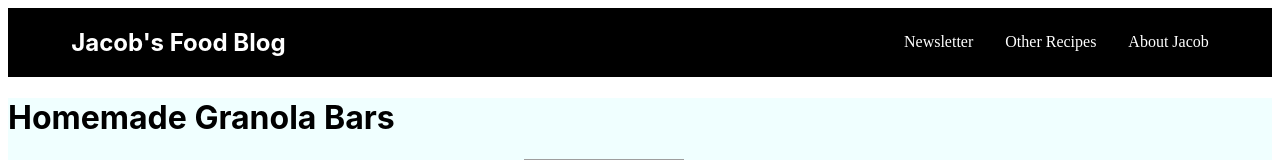
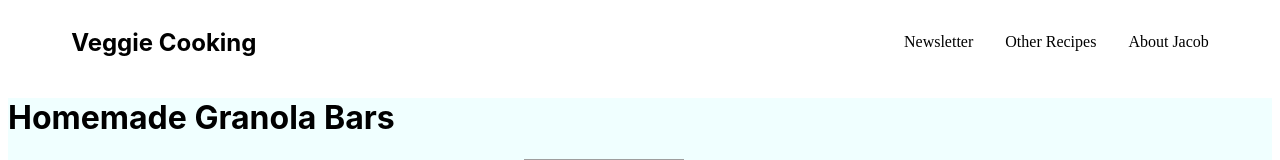
Before and after one commit to JacobBaqleh1/All-Things-Veggie-Blog, a React (Create React App) app: page / in a window 1280 px wide. Shown: the top 160 px of the page. Built offline with nearby package versions, Linux system fonts and the light colour scheme; grey boxes are pictures that could not be loaded.

Commit message:
2 files modified

```diff
--- a/src/snacks/homemade-granola-bars/Navbar.js
+++ b/src/snacks/homemade-granola-bars/Navbar.js
@@ -5,7 +5,7 @@ export default function Navbar() {
     <div >
       <nav >
         <div className="center-nav">
-        <h1 className="nav-title">Jacob's Food Blog</h1>
+        <h1 className="nav-title">Veggie Cooking</h1>
         <img></img>
         <div className="nav-links">
           <a href="">Newsletter</a>
--- a/src/style.css
+++ b/src/style.css
@@ -4,52 +4,38 @@ p {
     Ubuntu, Cantarell, 'Open Sans', 'Helvetica Neue', sans-serif;
 }
 
-nav{
-
-  background-color: black;
-}
-.center-nav{
-
+.center-nav {
   margin: 0 5% 0 5%;
   display: flex;
   justify-content: space-between;
 }
 nav h1 {
-  color: white;
+  color: black;
 }
-.nav-links{
+.nav-links {
   order: 4;
   display: flex;
   float: right;
   gap: 2rem;
   list-style: none;
   align-items: center;
-
-
-
-
 }
-.nav-links a:hover{
-  color: black;
-  background-color: white;
+.nav-links a:hover {
+  text-decoration: underline;
 }
 .nav-links a {
   text-decoration: none;
-  color: white;
-
-
+  color: black;
 }
 
-
-.infoCard{
+.infoCard {
   background-color: azure;
-
 }
-.infoCard-stars{
+.infoCard-stars {
   display: flex;
   justify-content: center;
 }
-.infoCard-star{
-  width:2rem;
+.infoCard-star {
+  width: 2rem;
   height: 2rem;
 }
```
